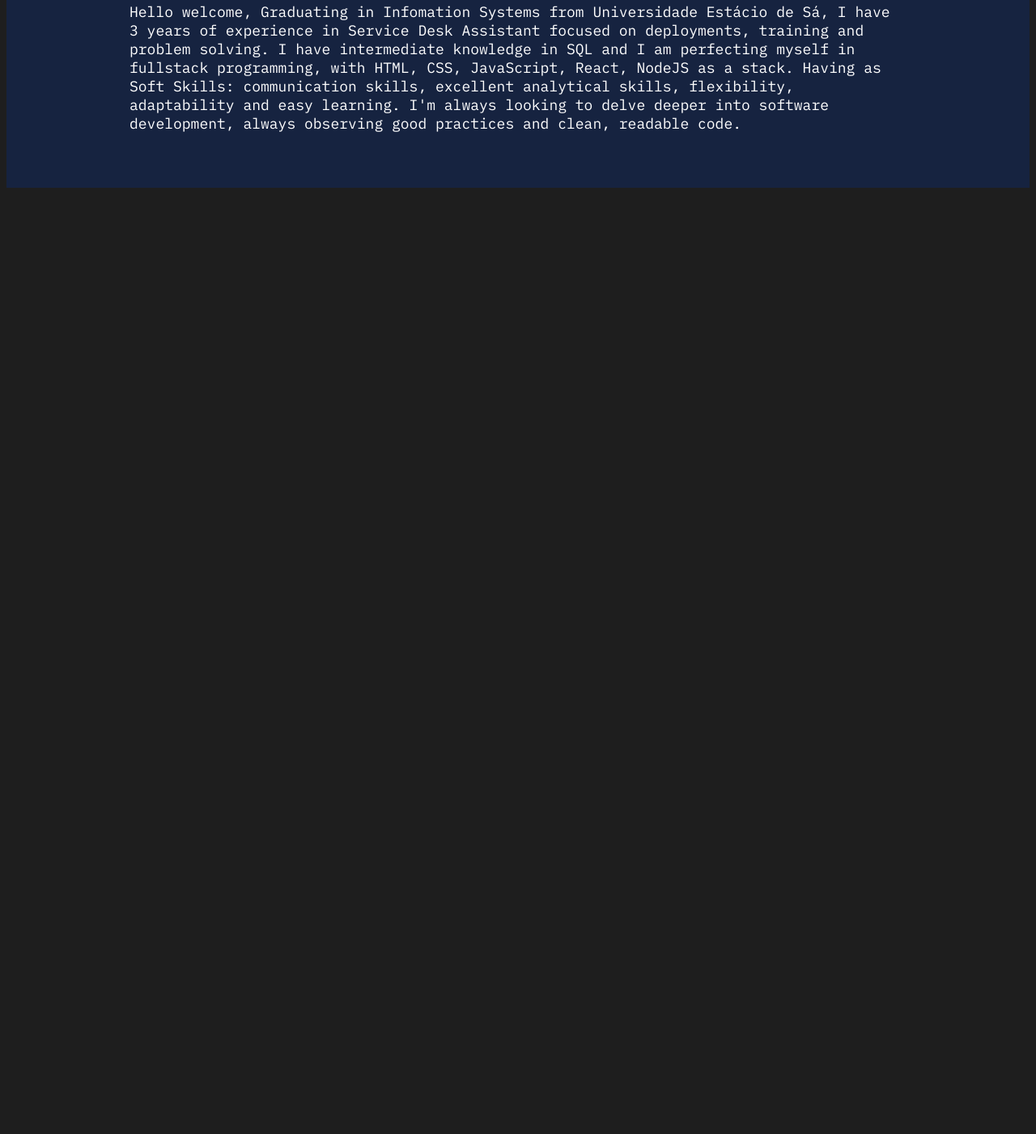
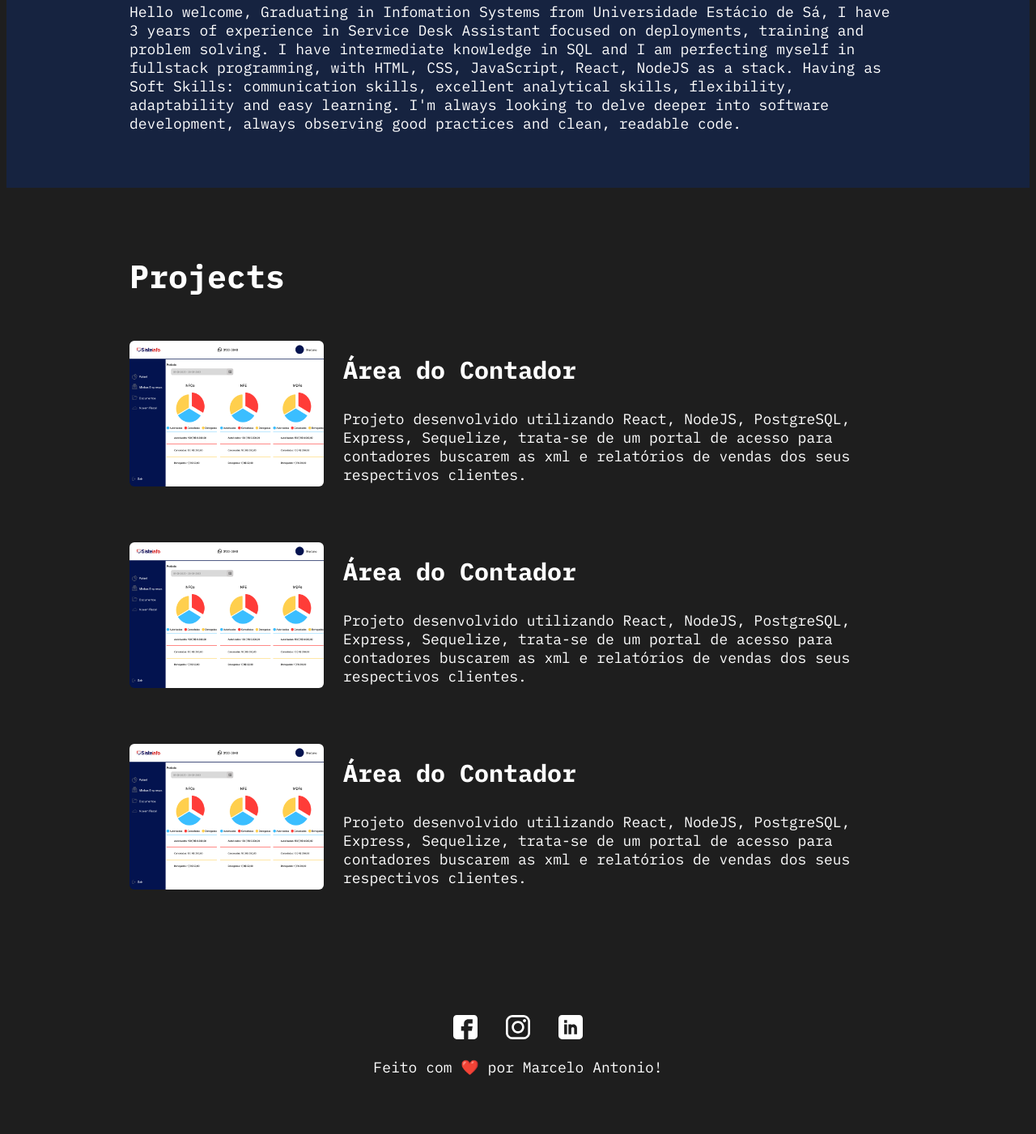
Before and after one commit to mantoniio/portfolio, a plain HTML site: page index.html in a window 1280 px wide. Shown: the part 646-2047 px from the top of the page at 81% size. Before the commit the page ends 886 px from the top, so only its background shows below. Drawn offline with Linux system fonts and the light colour scheme.

Commit message:
finalizando footer

```diff
--- a/index.html
+++ b/index.html
@@ -31,5 +31,46 @@
         </p>
       </section>
     </div>
+    <section>
+      <h2>Projects</h2>
+      <div class="project items-center">
+        <img class="project-image" src="/img/projeto1.png" alt="Area do contador">
+        <div>
+          <h3 class="project-title">Área do Contador</h3>
+          <p>Projeto desenvolvido utilizando React, NodeJS, PostgreSQL, Express, Sequelize, trata-se de um portal de acesso para contadores buscarem as xml e relatórios de vendas dos seus respectivos clientes.
+          </p>
+        </div>
+      </div>
+      <div class="project items-center">
+        <img class="project-image" src="/img/projeto1.png" alt="Area do contador">
+        <div>
+          <h3 class="project-title">Área do Contador</h3>
+          <p>Projeto desenvolvido utilizando React, NodeJS, PostgreSQL, Express, Sequelize, trata-se de um portal de acesso para contadores buscarem as xml e relatórios de vendas dos seus respectivos clientes.
+          </p>
+        </div>
+      </div>
+      <div class="project items-center">
+        <img class="project-image" src="/img/projeto1.png" alt="Area do contador">
+        <div>
+          <h3 class="project-title">Área do Contador</h3>
+          <p>Projeto desenvolvido utilizando React, NodeJS, PostgreSQL, Express, Sequelize, trata-se de um portal de acesso para contadores buscarem as xml e relatórios de vendas dos seus respectivos clientes.
+          </p>
+        </div>
+      </div>
+    </section>
+    <footer class="items-center">
+      <div class="footer-social">
+        <a href="#">
+          <img src="/img/fb.svg" alt="ícone facebook">
+        </a>
+        <a href="#">
+          <img src="/img/insta.svg" alt="ícone instagram">
+        </a>
+        <a href="#">
+          <img src="/img/linkedin.svg" alt="ícone linkedin">
+        </a>
+      </div>
+      <p>Feito com ❤️ por Marcelo Antonio!</p>
+    </footer>
   </body>
 </html>
--- a/style.css
+++ b/style.css
@@ -14,10 +14,15 @@ body {
   font-size: 1.8rem;
 }
 
+footer,
 section {
   padding: 5rem;
   max-width: 96rem;
   margin: 0 auto;
+}
+
+footer {
+  flex-direction: column;
 }
 
 h2 {
@@ -79,3 +84,23 @@ h2 {
 .about {
   background-color: #162340;
 }
+
+.project {
+  margin: 4rem 0;
+}
+
+.project-image {
+  width: 24rem;
+  height: 18rem;
+  margin-right: 2.4rem;
+  border-radius: 0.6rem;
+}
+
+.project-title {
+  font-size: 3rem;
+}
+
+.footer-social {
+  display: flex;
+  gap: 3.5rem;
+}
```
Also changed, not shown: img/projeto1.png (added), img/twitter.svg (renamed from img/Group.svg).
